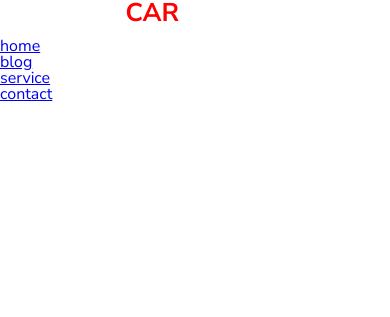
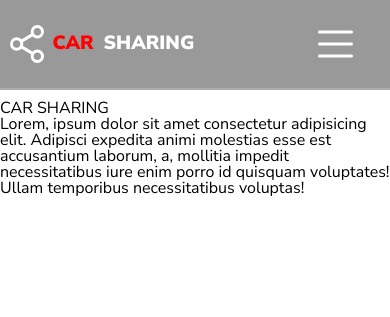
Before and after one commit to SimonSt01/car-sharing, a website: page index.html in a window 390 px wide. Drawn offline with Linux system fonts and the light colour scheme.

Commit message:
Style header on mobiles

```diff
--- a/index.html
+++ b/index.html
@@ -8,12 +8,20 @@
   </head>
   <body>
     <header class="header">
-      <div class="logo">
+      <div class="container header__container">
+        <div class="logo header__logo">
           <img class="logo__icon" src="./assets/Icon.svg" alt="logo" />
 
           <span class="logo__name">CAR</span> SHARING
         </div>
+
         <nav class="header__nav">
+          <button class="header__hamburger">
+            <span></span>
+            <span></span>
+            <span></span>
+          </button>
+
           <ul class="header__menu">
             <li class="header__item">
               <a href="#" class="header__link"> home </a>
@@ -29,6 +37,21 @@
             </li>
           </ul>
         </nav>
+      </div>
     </header>
+    <section class="opening">
+      <div class="opening__content">
+        <h1 class="opening__slang">CAR SHARING</h1>
+        <p class="opening__message">
+          Lorem, ipsum dolor sit amet consectetur adipisicing elit. Adipisci
+          expedita animi molestias esse est accusantium laborum, a, mollitia
+          impedit necessitatibus iure enim porro id quisquam voluptates! Ullam
+          temporibus necessitatibus voluptas!
+        </p>
+        <button class="primary-btn">Share a car</button>
+        <button class="secondary-btn">Key features</button>
+      </div>
+    </section>
+    <script src="./js/main.js"></script>
   </body>
 </html>
--- /dev/null
+++ b/js/main.js
@@ -0,0 +1,6 @@
+const burgerBtn = document.querySelector(".header__hamburger");
+const menuNav = document.querySelector(".header__menu");
+burgerBtn.addEventListener("click", () => {
+  burgerBtn.classList.toggle("active");
+  menuNav.classList.toggle("active");
+});
--- a/scss/components/_header.scss
+++ b/scss/components/_header.scss
@@ -1,2 +1,100 @@
 .header {
+  background-color: $contrast-color;
+  height: 90px;
+  border-bottom: 2px solid #ffffff33;
+  padding: 0 10px;
+  position: fixed;
+  width: 100vw;
+  z-index: 2;
+  &__container {
+    grid-template-columns: 5fr 1fr;
+    justify-self: center;
+    align-items: center;
+  }
+  &__logo {
+    font-size: 1.2rem;
+    font-weight: 900;
+    display: flex;
+    align-items: center;
+  }
+  &__nav {
+    height: 100%;
+  }
+
+  &__menu {
+    display: flex;
+    flex-direction: column;
+    justify-content: space-around;
+    align-items: center;
+    width: 100vw;
+    height: calc(100vh - 90px);
+    position: absolute;
+    left: 0;
+    bottom: 0;
+    transform: translate(-100%, 100%);
+    overflow-y: hidden;
+    &.active {
+      transform: translate(0%, 100%);
+      background-color: $contrast-color;
+    }
+  }
+  &__item {
+    cursor: pointer;
+    height: 100%;
+    display: flex;
+    align-items: center;
+    transition: $hover-transition;
+    padding: 0 20px;
+    &:hover {
+      background-color: lighten($contrast-color, 90%);
+    }
+  }
+  &__link {
+    font-size: 1rem;
+    font-weight: 700;
+  }
+
+  &__hamburger {
+    position: absolute;
+    top: 50%;
+    transform: translateY(-50%) rotate(0deg);
+    height: 35px;
+    width: 35px;
+    display: flex;
+    flex-direction: column;
+    justify-content: space-around;
+    align-items: center;
+    cursor: pointer;
+    transition: 0.2s;
+
+    span {
+      height: 3px;
+      width: 35px;
+      background-color: #fff;
+      border-radius: 15px;
+      transition: 0.45s ease-in-out;
+    }
+    &.active {
+      transform: translateY(-50%) rotate(360deg);
+    }
+    &.active span {
+      position: absolute;
+      transition: 0.3;
+      background-color: $primary-color;
+    }
+    &.active span:nth-child(1) {
+      transform: rotate(45deg);
+    }
+    &.active span:nth-child(2) {
+      opacity: 0;
+    }
+    &.active span:nth-child(3) {
+      transform: rotate(-45deg);
+    }
+  }
+  @include mq(desktop) {
+    &__menu {
+      flex-direction: row;
+    }
+  }
 }
--- a/scss/generic/_mixins.scss
+++ b/scss/generic/_mixins.scss
@@ -0,0 +1,12 @@
+@use "sass:map";
+// Media queries
+@mixin mq($breakpoint) {
+  $size: map-get($breakpoints, $breakpoint);
+  @if ($size) {
+    @media (#{$size}) {
+      @content;
+    }
+  } @else {
+    @error '"#{$breakpoint}" - Invalid media breakpoint';
+  }
+}
--- a/scss/generic/_variables.scss
+++ b/scss/generic/_variables.scss
@@ -0,0 +1,18 @@
+// colors
+$primary-color: #ff0000;
+$contrast-color: #00000066;
+$secondary-color: #6a6a6a;
+
+// fonts
+$primary-font: "Nunito Sans", sans-serif;
+$secondary-font: "Open Sans", "Helvetica Neue", sans-serif;
+
+// other
+$hover-transition: 0.4s;
+
+// media brakpionts
+
+$breakpoints: (
+  tablet: "min-width:720px",
+  desktop: "min-width:1024px",
+);
--- a/scss/main.scss
+++ b/scss/main.scss
@@ -5,3 +5,5 @@
 @import "./generic/mixins";
 @import "./generic/placeholders";
 @import "./settings/normalize";
+@import "./components/header";
+@import "./components/opening";
--- a/scss/settings/_normalize.scss
+++ b/scss/settings/_normalize.scss
@@ -4,7 +4,7 @@
   box-sizing: border-box;
 }
 body {
-  font-family: "Nunito Sans", sans-serif;
+  font-family: $primary-font;
 }
 button {
   cursor: pointer;
@@ -55,35 +55,18 @@ h2::after {
   border-radius: 8px;
   height: 3px;
 }
-
-:root {
-  --alert-color: #ff0000;
-  --black-color: #00000066;
-  --grey-color: #6a6a6a;
-  --extra-bold-font: 900;
-  --bold-font: 700;
-  --normal-font: 400;
-  --large-font: 3.6rem;
-  --regular-font: 1.6rem;
-  --hover-transition: 0.4s;
-  --open-sans-font: "Open Sans", "Helvetica Neue", sans-serif;
-}
 .container {
   max-width: 1088px;
   width: 100%;
   margin: 0 auto;
   height: 100%;
-  display: flex;
-  justify-content: space-around;
-  align-items: center;
+  display: grid;
 }
 
 .logo {
   font-size: 1.6rem;
   font-weight: 700;
-  display: flex;
-  justify-content: space-between;
-  color: white;
+  color: #fff;
 
   &__icon {
     margin-right: 8px;
@@ -93,3 +76,10 @@ h2::after {
     margin-right: 10px;
   }
 }
+a {
+  text-decoration: none;
+  cursor: pointer;
+  color: white;
+  transition: $hover-transition;
+  text-transform: uppercase;
+}
```
Also changed, not shown: css/main.css, scss/components/_opening.scss (added), 1 other file. Lines whose indentation alone changed are shown as unchanged.
